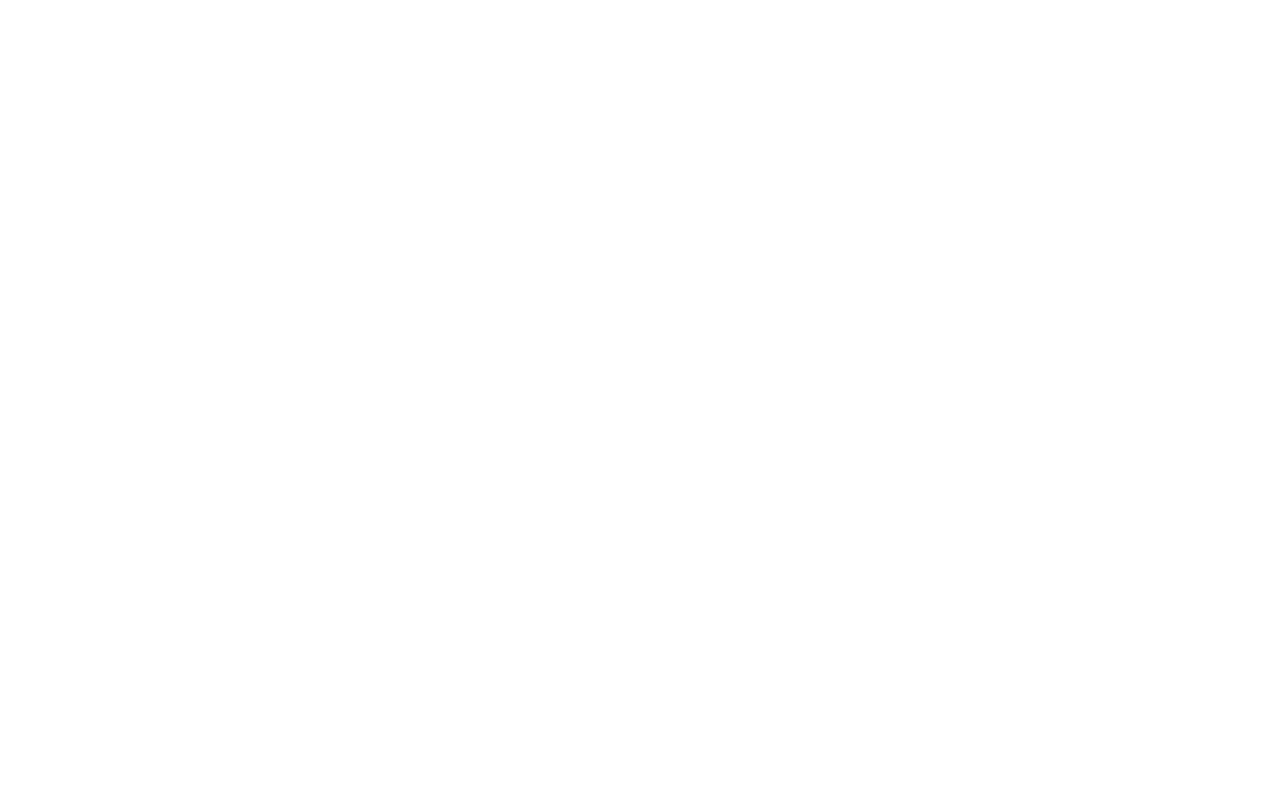
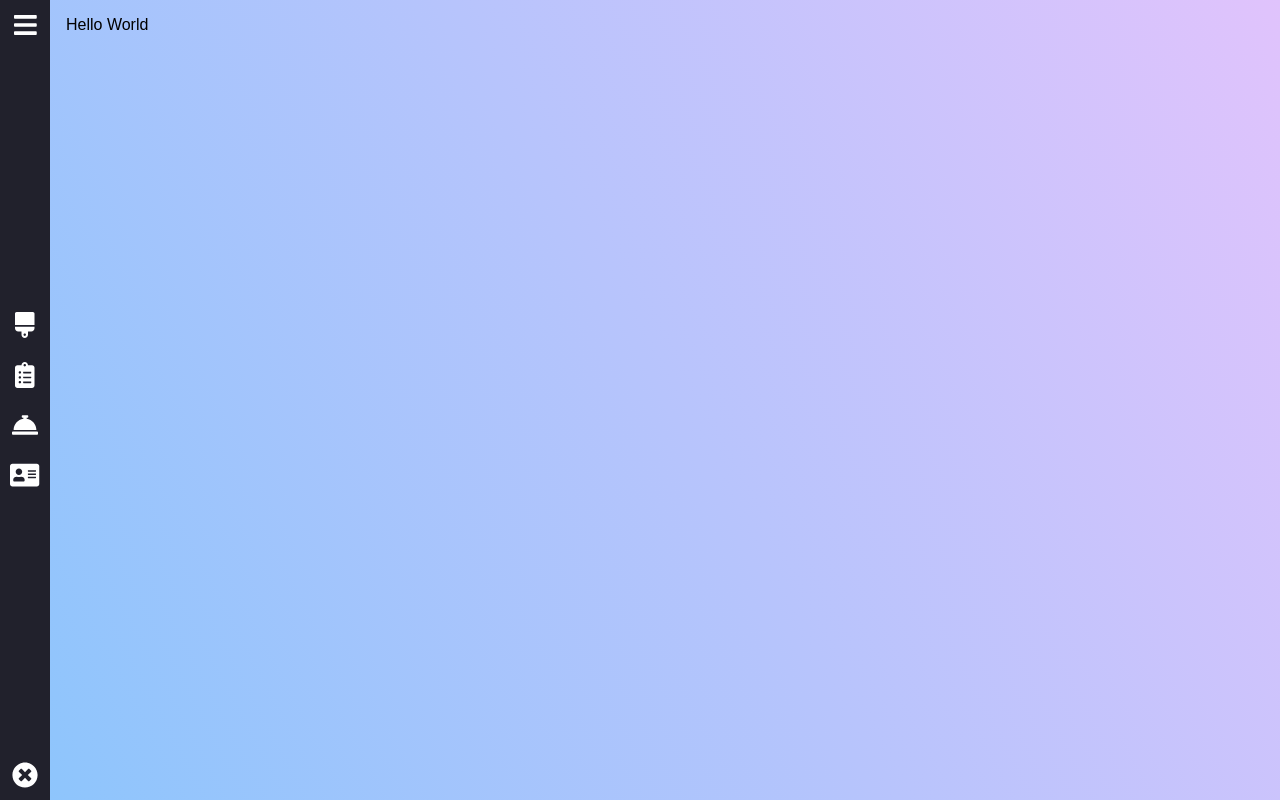
Before and after one commit to ElvisGmz/HomeSolutionsReactJS, a React (Create React App) app: page /admin in a window 1280 px wide. Built offline with nearby package versions, Linux system fonts and the light colour scheme; a web font is replaced by a local one.

Commit message:
add dashboard

```diff
--- a/src/App.js
+++ b/src/App.js
@@ -2,6 +2,7 @@
 import { BrowserRouter, Switch, Route } from "react-router-dom";
 import NavBar from "./Components/NavBar";
 import Home from "./Components/Home";
+import Dashboard from './Components/Dashboard'
 
 function App() {
   return (
@@ -11,6 +12,7 @@
           <NavBar />
           <Home />
         </Route>
+        <Route path="/admin" component={Dashboard} />
       </Switch>
     </BrowserRouter>
   );
--- /dev/null
+++ b/src/Components/Dashboard.jsx
@@ -0,0 +1,19 @@
+import React from 'react'
+import styled from 'styled-components'
+import Menu from './DashboardComponents/Menu'
+import Container from './DashboardComponents/Container'
+
+const DashboardContainer = styled.div`
+    display: flex;
+    align-items: stretch;
+    overflow-x: hidden;
+`
+
+export default function Dashboard() {
+    return (
+        <DashboardContainer>
+            <Menu />
+            <Container />
+        </DashboardContainer>
+    )
+}
--- /dev/null
+++ b/src/Components/DashboardComponents/Container.jsx
@@ -0,0 +1,20 @@
+import React from "react";
+import styled from "styled-components";
+
+const Content = styled.div`
+  background-color: #8ec5fc;
+  background-image: linear-gradient(62deg, #8ec5fc 0%, #e0c3fc 100%);
+  padding: 1rem;
+  height: 100vh;
+  box-sizing: border-box;
+  width: 100%;
+  z-index: 10000;
+`;
+
+export default function Container() {
+  return (
+    <>
+      <Content>Hello World</Content>
+    </>
+  );
+}
--- /dev/null
+++ b/src/Components/DashboardComponents/Menu.jsx
@@ -0,0 +1,179 @@
+import React, { useState } from "react";
+import { Link } from "react-router-dom";
+import styled from "styled-components";
+import {
+  faBars,
+  faBrush,
+  faClipboardList,
+  faConciergeBell,
+  faAddressCard,
+  faTimesCircle,
+} from "@fortawesome/free-solid-svg-icons";
+import { FontAwesomeIcon } from "@fortawesome/react-fontawesome";
+
+const MenuContainer = styled.div`
+  background-color: #21212c;
+  color: #fff;
+  box-sizing: border-box;
+  width: 100%;
+  max-width: ${({ ancho }) => ancho};
+  display: flex;
+  transition: all 0.2s;
+`;
+
+const Bar = styled.div`
+  display: flex;
+  flex-flow: column nowrap;
+  justify-content: space-between;
+  align-items: center;
+  background-color: #21212c;
+  border-right: 1px solid #34344d;
+  font-size: 26px;
+`;
+
+const BurguerBtn = styled.span`
+  cursor: pointer;
+  background-color: #21212c;
+  width: 50px;
+  height: 50px;
+  display: flex;
+  align-items: center;
+  justify-content: center;
+  transition: 0.2s all;
+
+  &:hover,
+  &:hover:after {
+    background-color: #0fb140;
+  }
+
+  &:after {
+    content: "Menu";
+    box-sizing: border-box;
+    padding-left: 10px;
+    position: absolute;
+    left: 51px;
+    font-size: 16px;
+    width: 260px;
+    height: 50px;
+    display: flex;
+    justify-content: flex-start;
+    align-items: center;
+    transition: 0.2s all;
+  }
+`;
+
+const Items = styled.div`
+  display: flex;
+  flex-flow: column;
+  justify-content: center;
+  align-items: center;
+
+  & a {
+    color: #fff;
+    width: 50px;
+    height: 50px;
+    display: flex;
+    justify-content: center;
+    align-items: center;
+    transition: all 0.2s;
+
+    &:after {
+      box-sizing: border-box;
+      padding-left: 10px;
+      position: absolute;
+      left: 51px;
+      font-size: 16px;
+      width: 260px;
+      height: 50px;
+      display: flex;
+      justify-content: flex-start;
+      align-items: center;
+      transition: 0.2s all;
+    }
+
+    &:nth-child(1):after {
+      content: "Ajustes de Banner";
+    }
+
+    &:nth-child(2):after {
+      content: "Lista de Pedidos";
+    }
+
+    &:nth-child(3):after {
+      content: "Modificar Servicios";
+    }
+
+    &:nth-child(4):after {
+      content: "Ajustes de Contactos";
+    }
+
+    &:hover, &:hover:after {
+      background-color: #0e68c2;
+    }
+  }
+`;
+
+const LogOutBtn = styled.span`
+  cursor: pointer;
+  background-color: #21212c;
+  width: 50px;
+  height: 50px;
+  display: flex;
+  align-items: center;
+  justify-content: center;
+  transition: all 0.2s;
+
+
+
+  &:after {
+      content: 'Cerrar Sesion';
+      box-sizing: border-box;
+      padding-left: 10px;
+      position: absolute;
+      left: 51px;
+      font-size: 16px;
+      width: 260px;
+      height: 50px;
+      display: flex;
+      justify-content: flex-start;
+      align-items: center;
+      transition: 0.2s all;
+    }
+
+  &:hover, &:hover:after {
+    background-color: crimson;
+  }
+`;
+
+export default function Menu() {
+  const [isOpen, setOpen] = useState(false);
+
+  return (
+    <MenuContainer ancho={isOpen ? "310px" : "50px"}>
+      <Bar>
+        <BurguerBtn onClick={() => setOpen(!isOpen)}>
+          <FontAwesomeIcon icon={faBars} />
+        </BurguerBtn>
+
+        <Items>
+          <Link to="/admin/setview">
+            <FontAwesomeIcon icon={faBrush} />
+          </Link>
+          <Link to="/admin/list">
+            <FontAwesomeIcon icon={faClipboardList} />
+          </Link>
+          <Link to="/admin/services">
+            <FontAwesomeIcon icon={faConciergeBell} />
+          </Link>
+          <Link to="/admin/setabout">
+            <FontAwesomeIcon icon={faAddressCard} />
+          </Link>
+        </Items>
+
+        <LogOutBtn>
+          <FontAwesomeIcon icon={faTimesCircle} />
+        </LogOutBtn>
+      </Bar>
+    </MenuContainer>
+  );
+}
```
Also changed, not shown: 1 other file (tests, documents, lock files or other folders).
